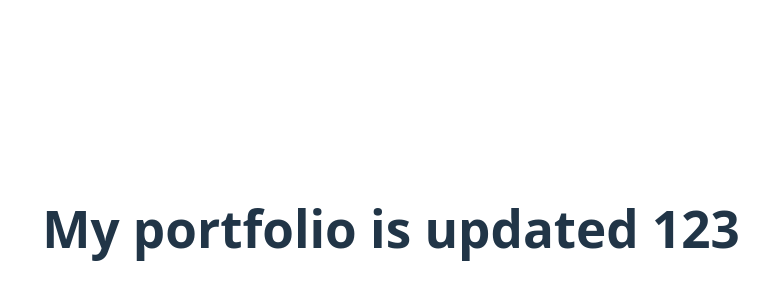
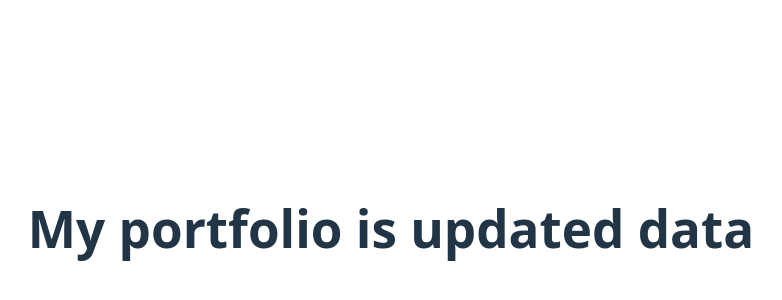
Before and after one commit to Govardhan0020/portfolio, a React (Vite) app: page / in a window 1280 px wide. Shown: the part 172-472 px from the top of the page, without its empty margins (249-1031 px from the left). Built offline with nearby package versions, Linux system fonts and the light colour scheme.

Commit message:
updated ui

```diff
--- a/src/App.jsx
+++ b/src/App.jsx
@@ -5,7 +5,7 @@ function App() {
 
   return (
  <>
- <h1> My portfolio is updated   123  </h1>
+ <h1> My portfolio is updated   data  </h1>
  </>
   )
 }
```
